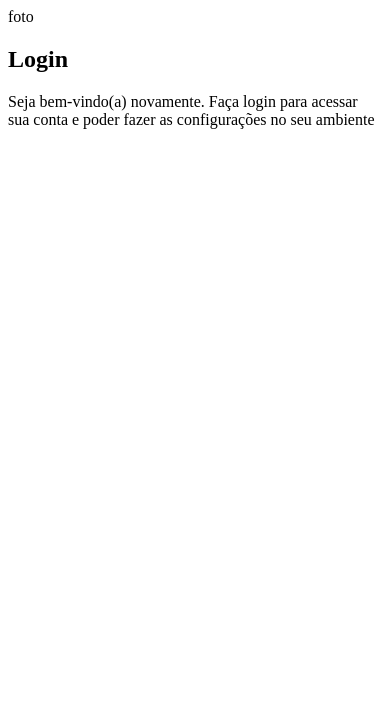
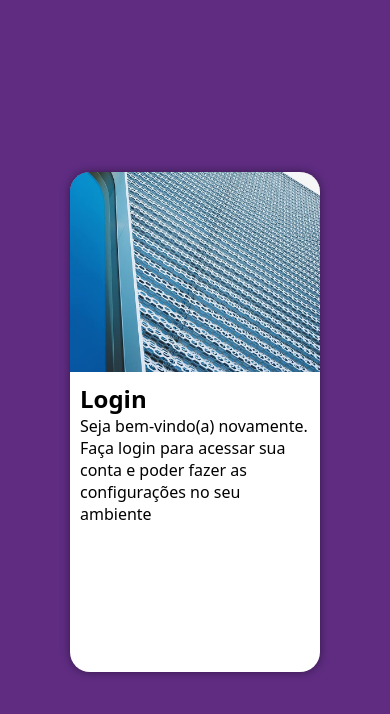
Before and after one commit to gabypaim/projeto-login, a plain HTML site: page index.html in a window 390 px wide. Drawn offline with Linux system fonts and the light colour scheme.

Commit message:
estrutura mobile

```diff
--- a/estilos/style.css
+++ b/estilos/style.css
@@ -5,3 +5,51 @@ Paleta de cores
 verde: #49a09d
 lilás: #5f2c82
 */
+
+* {
+    font-family: system-ui, -apple-system, BlinkMacSystemFont, 'Segoe UI', Roboto, Oxygen, Ubuntu, Cantarell, 'Open Sans', 'Helvetica Neue', sans-serif;
+    padding: 0px;
+    margin: 0px;
+    box-sizing: border-box;
+}
+
+body, html {
+    background-color: #5f2c82;
+    height: 100vh;
+    width: 100vw;
+}
+
+main {
+    position: relative;
+    height: 100vh;
+    width: 100vw;
+}
+
+section#login {
+    position: absolute;
+    top: 50%;
+    left: 50%;
+    transform: translate(-50%, -50%);
+    overflow: hidden;
+
+    background-color: white;
+    width: 250px;
+    height: 500px;
+    border-radius: 20px;
+    box-shadow: 0px 0px 10px oklab(0% 0 0 / 0.451);
+
+}
+
+section#login > div#imagem {
+    display: block;
+    background: #5f2c82 url(../imagens/metal.jpg) no-repeat;
+    background-size: cover;
+    background-position: left bottom;
+    height: 200px;
+
+}
+
+section#login > div#formulario {
+    display: block;
+    padding: 10px;
+}
--- a/index.html
+++ b/index.html
@@ -9,8 +9,8 @@
 <body>
     <main>
         <section id="login">
-            <div id="Imagem">
-                foto
+            <div id="imagem">
+
             </div>
             <div id="formulario">
                 <h1>Login</h1>
```
